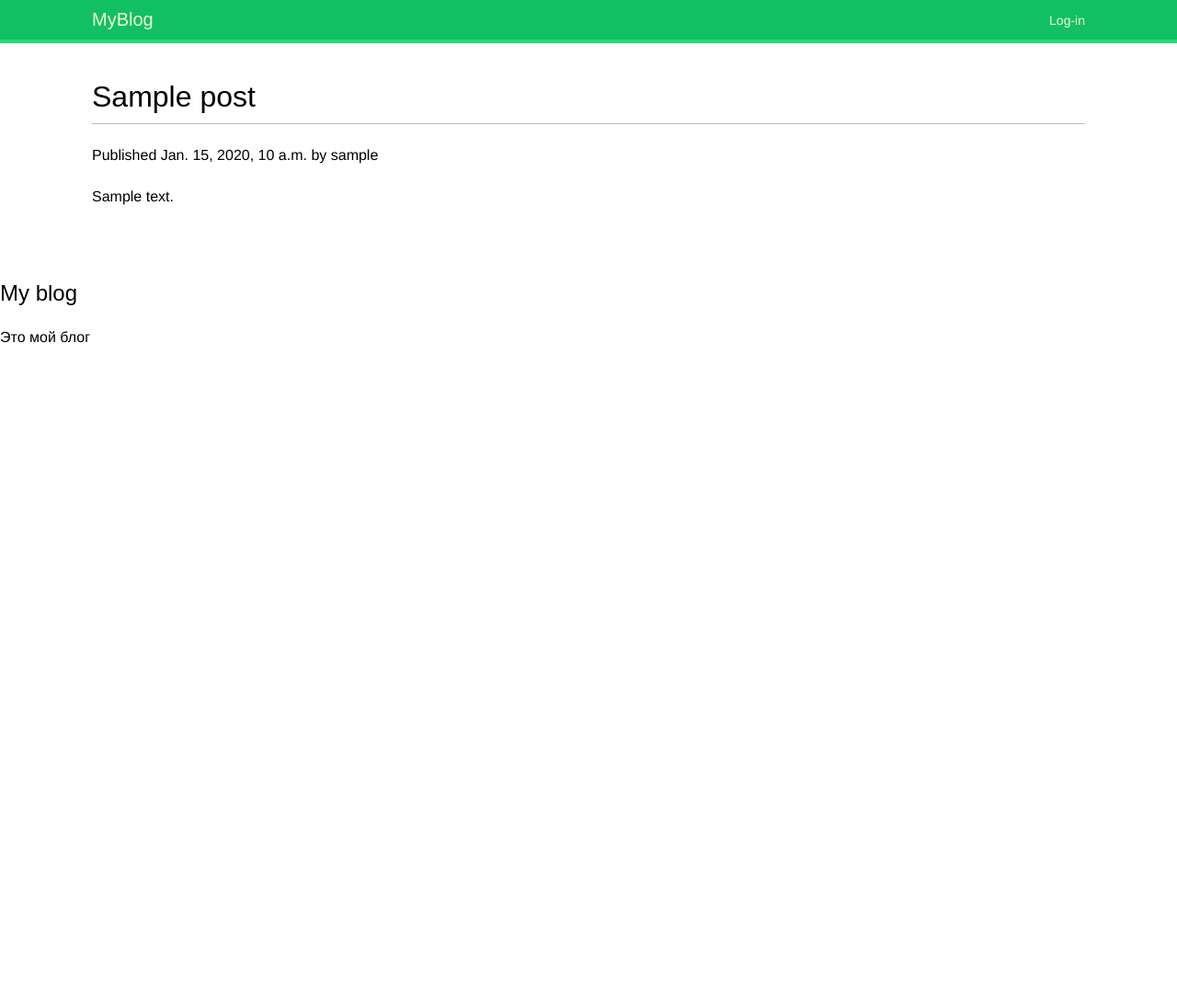
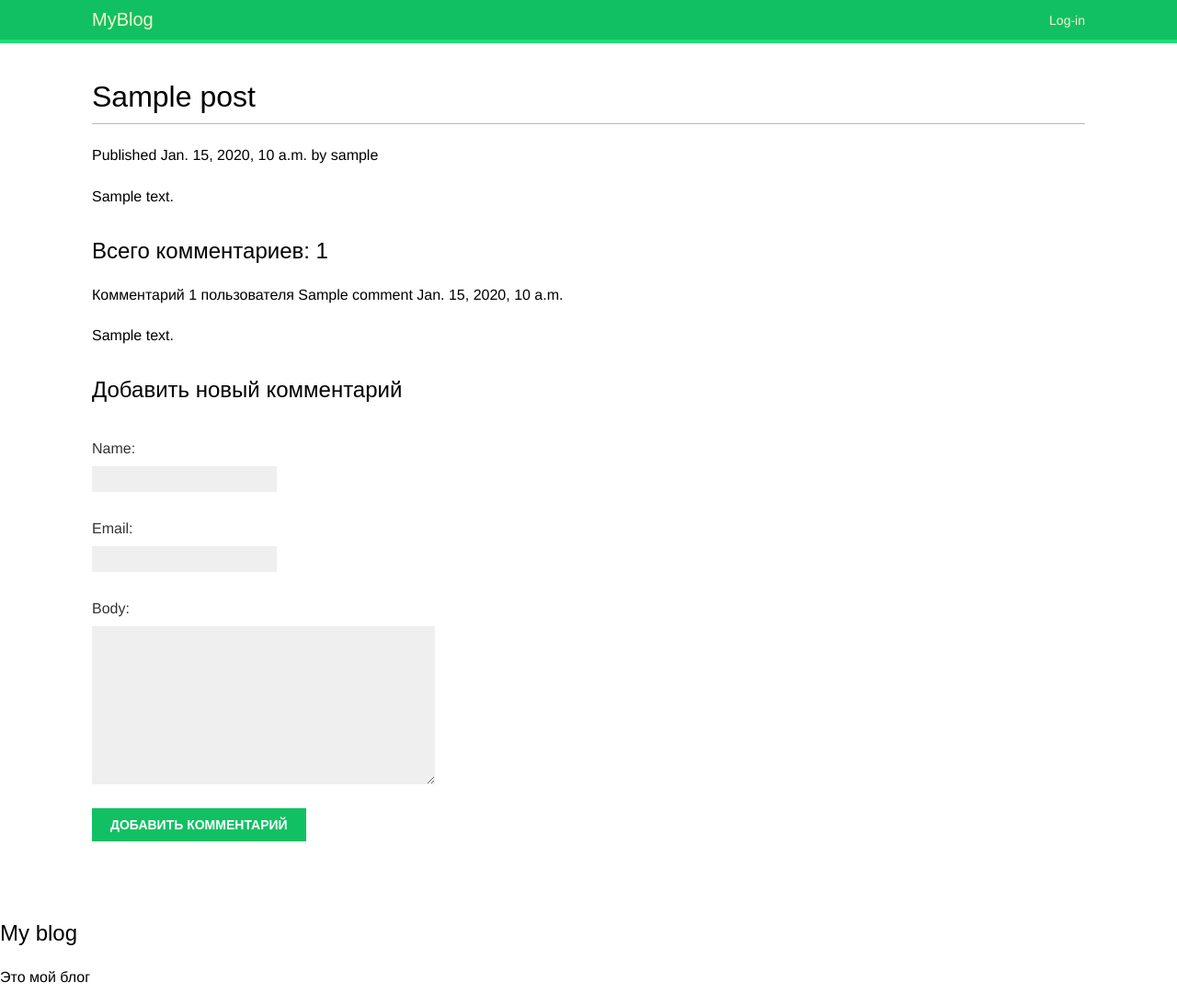
Before and after one commit to genpoplevin/myblog, a Django app: template blog/templates/blog/post/detail.html in a window 1280 px wide. Shown: the whole page at 92% size. Before the commit the page ends 373 px from the top, so only its background shows below. Run offline with Django 5.2, Linux system fonts and the light colour scheme; the template is opened without the code that fills it: values that come from a table or form of the project are taken from there, others are empty; tables that the repository leaves empty hold one stand-in row (values such as "Sample post"); parts of the project's set-up code (start-up, migrations or seed data) failed here and were passed over; some web fonts are replaced.

Commit message:
Adding a comment system

```diff
--- a/blog/admin.py
+++ b/blog/admin.py
@@ -1,5 +1,6 @@
 from django.contrib import admin
-from .models import Post
+from .models import Comment, Post
 
 
 admin.site.register(Post)
+admin.site.register(Comment)
--- /dev/null
+++ b/blog/forms.py
@@ -0,0 +1,8 @@
+from django import forms
+from .models import Comment
+
+
+class CommentForm(forms.ModelForm):
+    class Meta:
+        model = Comment
+        fields = ['name', 'email', 'body']
--- a/blog/templates/blog/post/detail.html
+++ b/blog/templates/blog/post/detail.html
@@ -6,4 +6,21 @@
     Published {{ post.publish }} by {{ post.author }}
   </p>
   {{ post.body|linebreaks }}
+  {% with comments.count as total_comments %}
+    <h2>
+      Всего комментариев: {{ total_comments }}
+    </h2>
+  {% endwith %}
+  {% for comment in comments %}
+    <div class="comment">
+      <p class="info">
+        Комментарий {{ forloop.counter }} пользователя {{ comment.name }}
+        {{ comment.created }}
+      </p>
+      {{ comment.body|linebreaks }}
+    </div>
+  {% empty %}
+    <p>Еще нет комментариев.</p>
+  {% endfor %}
+  {% include "blog/post/includes/comment_form.html" %}
 {% endblock %}
--- /dev/null
+++ b/blog/templates/blog/post/includes/comment_form.html
@@ -0,0 +1,6 @@
+<h2>Добавить новый комментарий</h2>
+<form action="{% url 'blog:post_comment' post.id %}" method="post">
+  {{ form.as_p }}
+  {% csrf_token %}
+  <p><input type="submit" value="Добавить комментарий"></p>
+</form>
--- a/blog/urls.py
+++ b/blog/urls.py
@@ -11,4 +11,9 @@ urlpatterns = [
         views.post_detail,
         name='post_detail'
     ),
+    path(
+        '<int:post_id>/comment/',
+        views.post_comment,
+        name='post_comment'
+    )
 ]
```
Also changed, not shown: blog/templates/blog/post/comment.html (added, +10 -0 lines), blog/views.py (+38 -1 lines).
